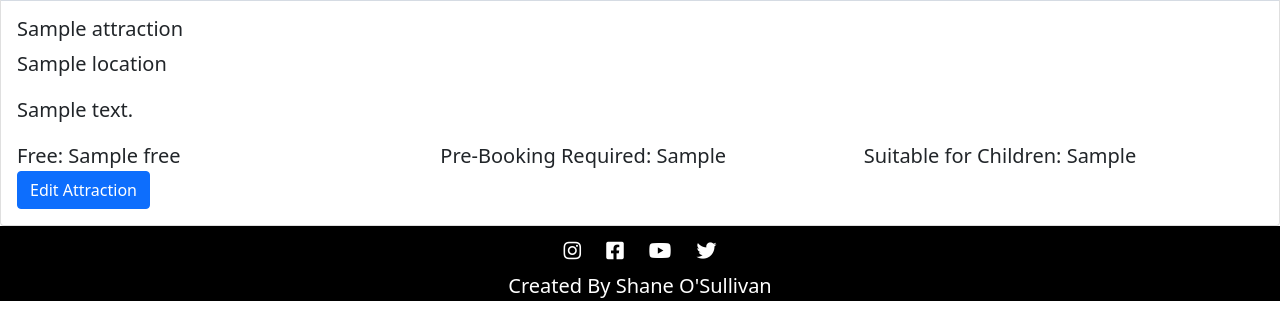
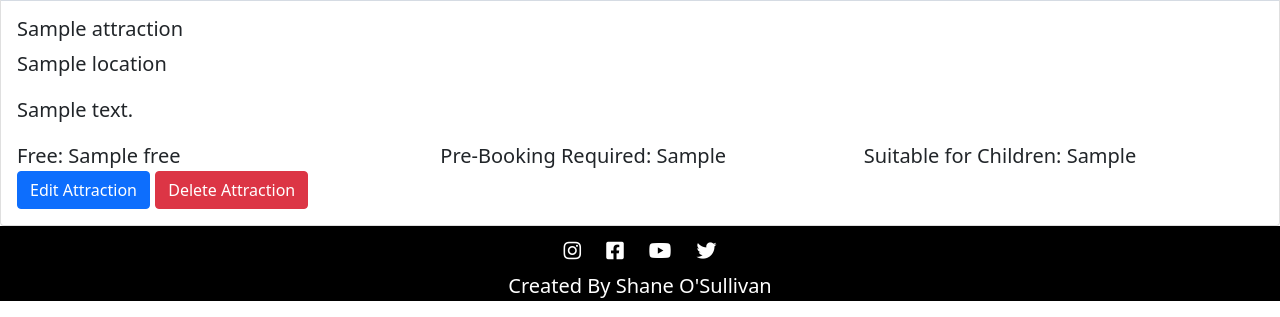
Before and after one commit to shane-os/my-next-adventure, a Flask app: page /attractions in a window 1280 px wide. Shown: the part 1015-1332 px from the top of the page. Run offline with Flask 2, Linux system fonts and the light colour scheme; the visitor is signed in with stand-in values (Sample User, id 1); grey boxes marked "Sample" are stand-in pictures; a database or web service that is not in the repository returns one stand-in record (values such as "Sample title"); some libraries are stand-ins or nearby versions.

Commit message:
Enable attraction deletion

```diff
--- a/app.py
+++ b/app.py
@@ -164,6 +164,14 @@ def add_attraction():
     return render_template("pages/add_attraction.html", title="Add Attraction")
 
 
+# Delete Attraction
+@app.route("/delete_attraction/<attraction_id>")
+def delete_attraction(attraction_id):
+    mongo.db.attractions.remove({"_id": ObjectId(attraction_id)})
+    flash("Attraction Deleted Successfully!")
+    return redirect(url_for("attractions"))
+
+
 @app.route("/logout")
 def logout():
     flash("You have successfully logged out!")
--- a/templates/pages/attractions.html
+++ b/templates/pages/attractions.html
@@ -24,6 +24,7 @@
                     <div class="row">
                         <div class="col">
                             <a href="{{ url_for('edit_attraction', attraction_id=attraction._id) }}" class="btn btn-primary">Edit Attraction</a>
+                            <a href="{{ url_for('delete_attraction', attraction_id=attraction._id) }}" class="btn btn-danger">Delete Attraction</a>
                         </div>
                     </div>
                     {% endif %}
```
